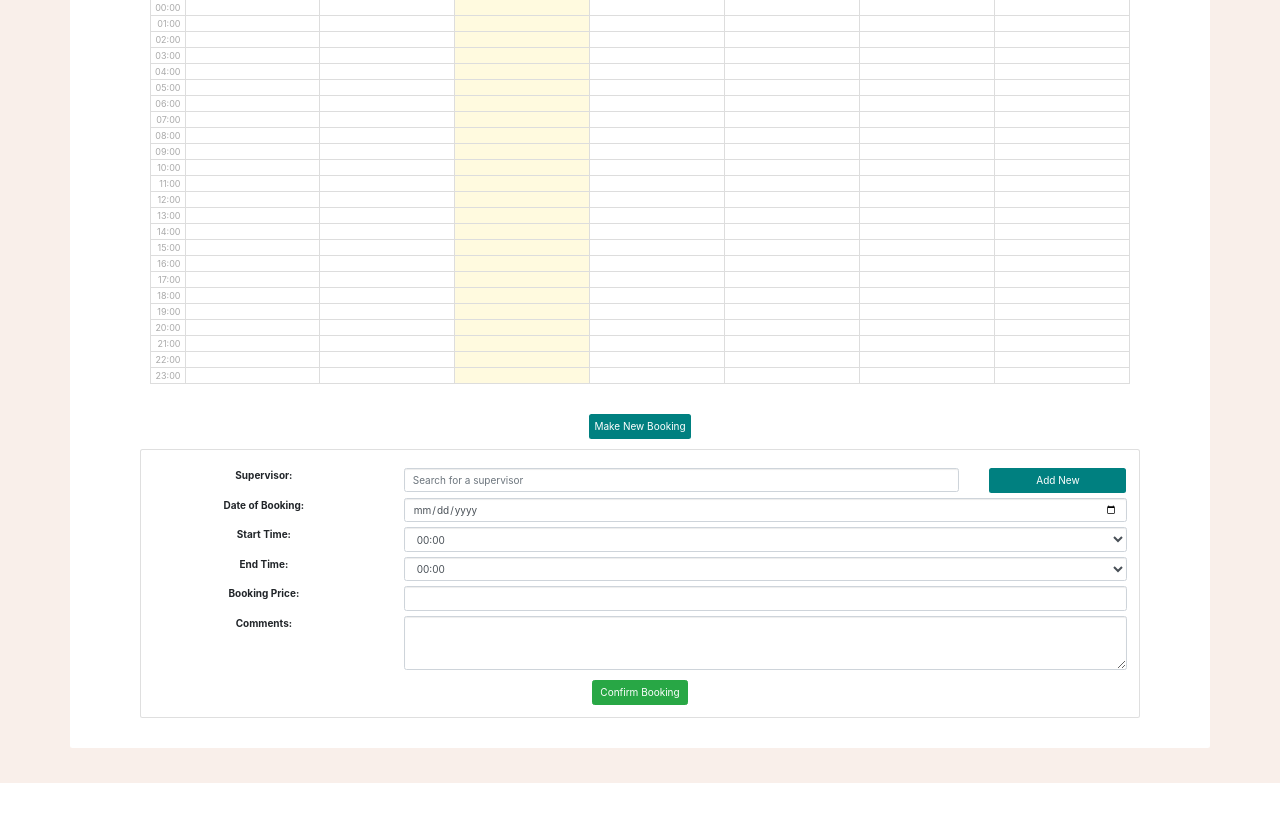
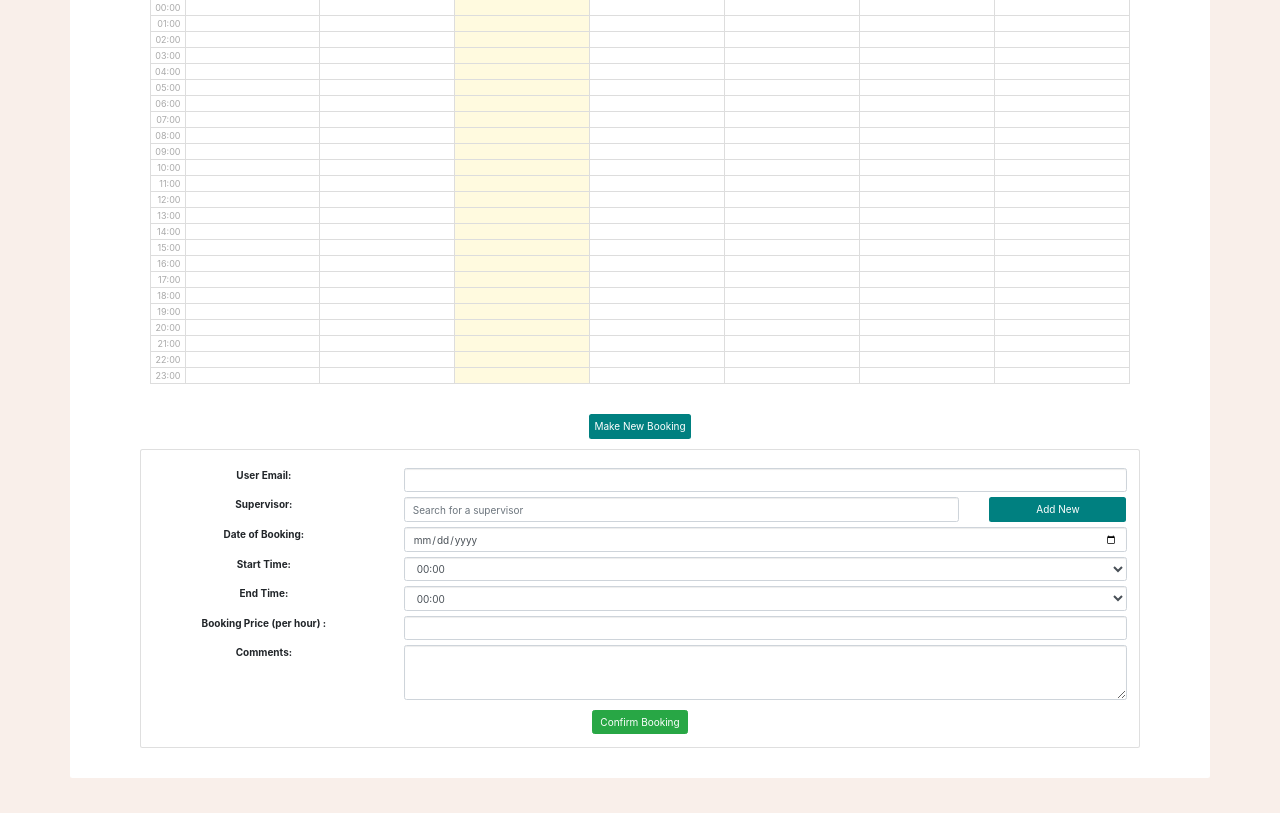
Before and after one commit to DragonizerX/CS3028-GroupAssignment-Kilo, a Django app: page /MCalendar/CalendarPageAdmin/ in a window 1280 px wide, after a click on "Make New Booking". Shown: the part 336-1149 px from the top of the page. Before the commit the page ends 1119 px from the top, so only its background shows below. Run offline with Django 5.2, Linux system fonts and the light colour scheme; a user stored in the database is signed in; data comes from the database, SQL or seed files in the repository; parts of the project's set-up code (start-up, migrations or seed data) failed here and were passed over; some libraries are stand-ins or nearby versions.

Commit message:
Further Additions

```diff
--- a/MHBook/MCalendar/templates/CalendarPageAdmin.html
+++ b/MHBook/MCalendar/templates/CalendarPageAdmin.html
@@ -271,16 +271,18 @@
                     <form method="post" action="{% url 'create_event' %}">
                         {% csrf_token %}
                         <input type="hidden" id="equipmentInput" name="equipment" value="">
-                        <!--
-                        <div class="row">
+
+                        {% if user.is_superuser %}
+                        <div class="row mt-2">
                             <div class="col-sm-3">
-                                <label for="bookingName" class="control-label">Name for Booking:</label>
+                                <label for="user_email" class="control-label">User Email:</label>
                             </div>
                             <div class="col-sm-9">
-                                <input type="text" class="form-control" id="bookingName" name="bookingName" required>
+                                <input type="email" class="form-control" id="user_email" name="user_email">
                             </div>
                         </div>
-                        -->
+                        {% endif %}
+
                         <div class="row mt-2">
                             <div class="col-sm-3">
                                 <label for="supervisorName" class="control-label">Supervisor:</label>
@@ -386,7 +388,7 @@
                         {% if user.is_superuser %}
                         <div class="row mt-2">
                             <div class="col-sm-3">
-                                <label for="customPrice" class="control-label">Booking Price:</label>
+                                <label for="customPrice" class="control-label">Booking Price (per hour) :</label>
                             </div>
                             <div class="col-sm-9">
                                 <input type="number" step="0.01" class="form-control" id="customPrice" name="customPrice">
--- a/MHBook/MCalendar/views.py
+++ b/MHBook/MCalendar/views.py
@@ -113,11 +113,14 @@ def changePasswordPage(request):
 
 
 def myBookings(request):
+
     if request.user.is_superuser:
         myBookings = Event.objects.all().values()
         template = loader.get_template('myBookings.html')
+        hasBooking = myBookings.exists()
         context = {
             'myBookings': myBookings,
+            'hasBooking': hasBooking,
         }
         return HttpResponse(template.render(context, request))
     if request.user.is_authenticated: ####
@@ -470,6 +473,7 @@ def createBilling(request):
         if request.method == "POST":
             selectedEvents = request.POST.getlist('selectEvent')
             selectedEventObjects = Event.objects.filter(id__in=selectedEvents)
+            equipmentList = Equipment.objects.all()
 
             supervisors = selectedEventObjects.values_list('supervisorName', flat=True).distinct()
 
@@ -487,9 +491,14 @@ def createBilling(request):
 
             billing.events.set(selectedEventObjects)
 
+            #print(selectedEventObjects)
             equipment_names = selectedEventObjects.values_list('equipment', flat=True).distinct()
-            billing.equipment.set(equipment_names)
-            billing.save()
+            for e in equipmentList:
+                print(e)
+                if e.equipmentName == equipment_names:
+                    print(e.equipmentID_auto+1)
+                    billing.equipment.set(e.equipmentID_auto+1)
+                    billing.save()
 
             cost = 0
             for event in selectedEventObjects:
```
Also changed, not shown: MHBook/MCalendar/migrations/0001_initial.py, MHBook/MCalendar/migrations/0002_remove_supervisor_password.py (deleted), MHBook/MCalendar/migrations/0010_remove_billing_supervisor_billing_supervisor.py (deleted), MHBook/MCalendar/migrations/0011_remove_billing_user_billing_user.py (deleted), MHBook/MCalendar/migrations/0012_remove_billing_user_billing_user.py (deleted), MHBook/MCalendar/migrations/0013_remove_billing_user.py (deleted), MHBook/MCalendar/migrations/0014_event_invoiceref.py (deleted).
